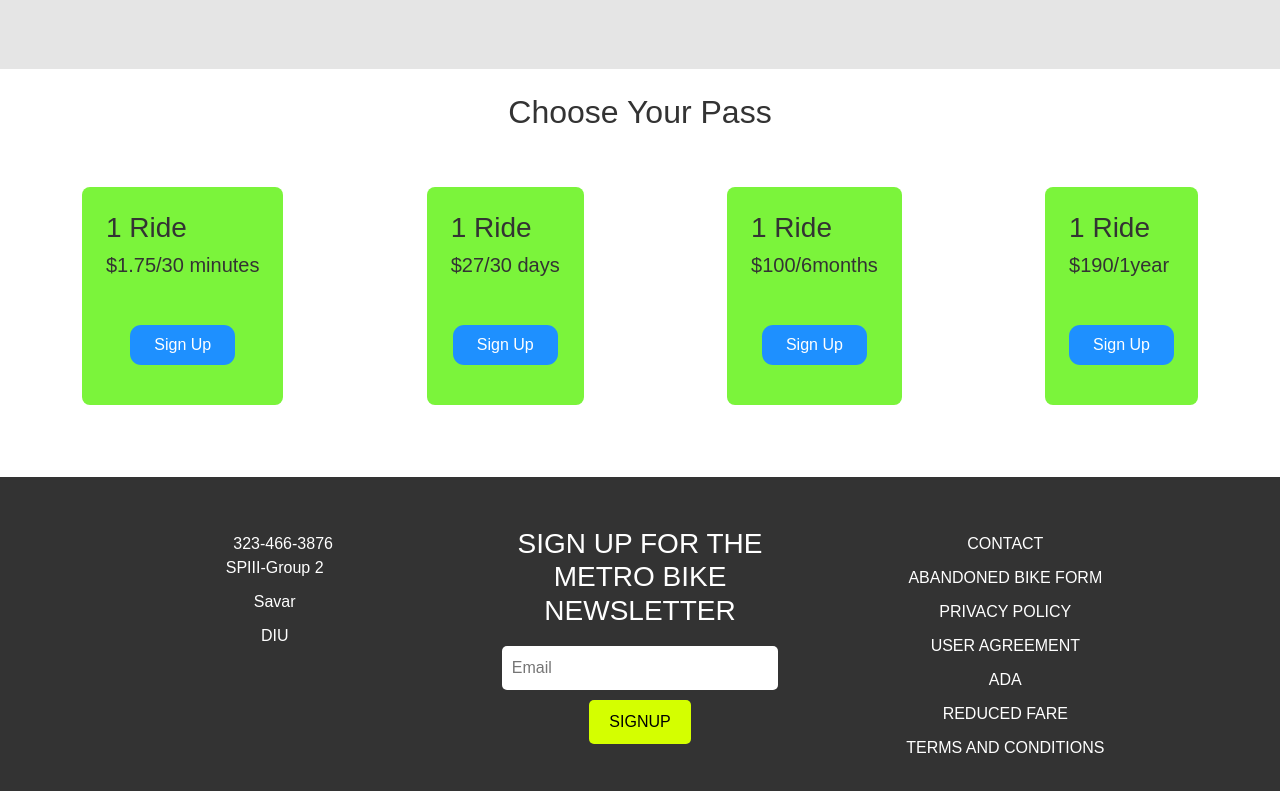
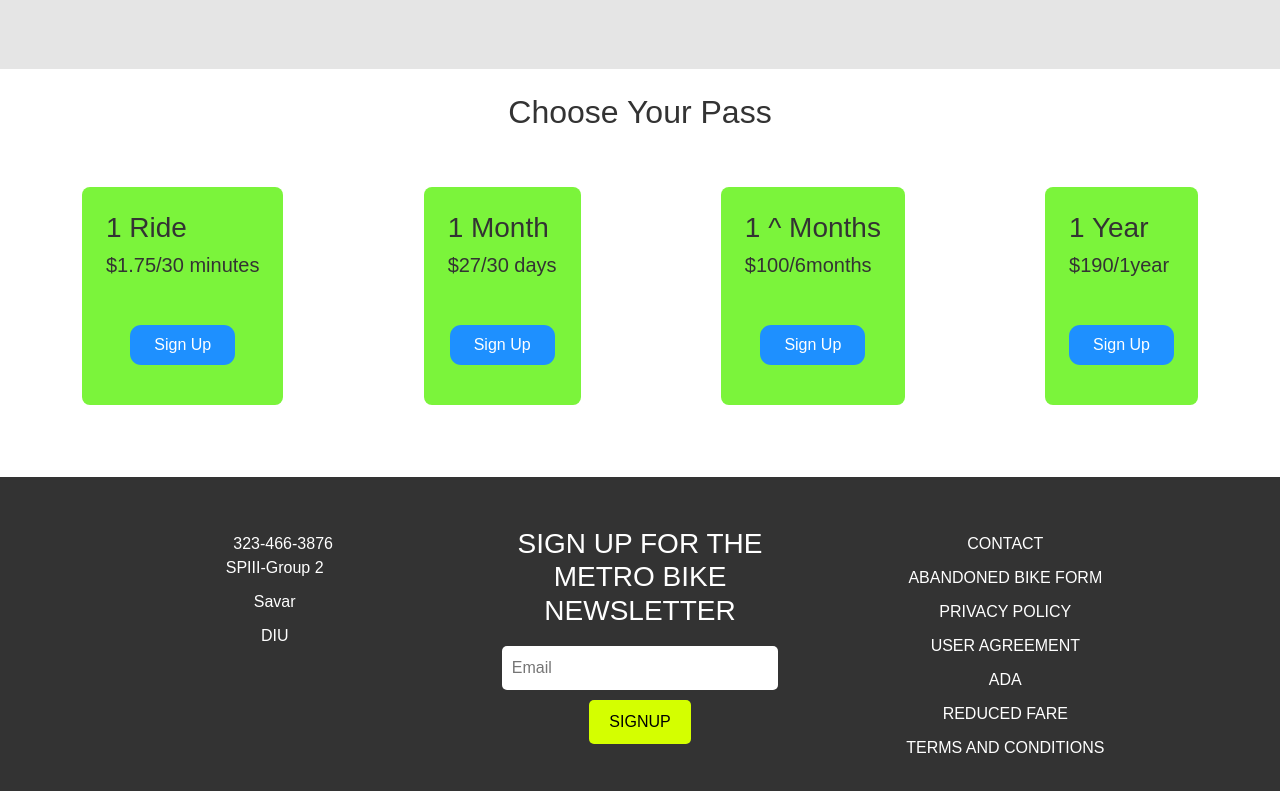
Before and after one commit to mahmud-faisal/SP-III, a plain HTML site: page SPIII/index.html in a window 1280 px wide. Shown: the part 1567-2358 px from the top of the page. Drawn offline with nearby package versions, Linux system fonts and the light colour scheme; some icons are missing.

Commit message:
Last Updated

```diff
--- a/SPIII/index.html
+++ b/SPIII/index.html
@@ -99,7 +99,7 @@
                 </div>
                 <div class="price-item p-4">
                     <div class="pricing">
-                        <h3>1 Ride</h3>
+                        <h3>1 Month</h3>
                         <h5>$27/30 days</h5>
                     </div>
                     <div class="sign-up mt-5 d-flex mb-3 justify-content-around">
@@ -108,7 +108,7 @@
                 </div>
                 <div class="price-item p-4">
                     <div class="pricing">
-                        <h3>1 Ride</h3>
+                        <h3>1 ^ Months</h3>
                         <h5>$100/6months</h5>
                     </div>
                     <div class="sign-up mt-5 d-flex mb-3 justify-content-around">
@@ -117,7 +117,7 @@
                 </div>
                 <div class="price-item p-4">
                     <div class="pricing">
-                        <h3>1 Ride</h3>
+                        <h3>1 Year</h3>
                         <h5>$190/1year</h5>
                     </div>
                     <div class="sign-up mt-5 d-flex mb-3 justify-content-around">
```
